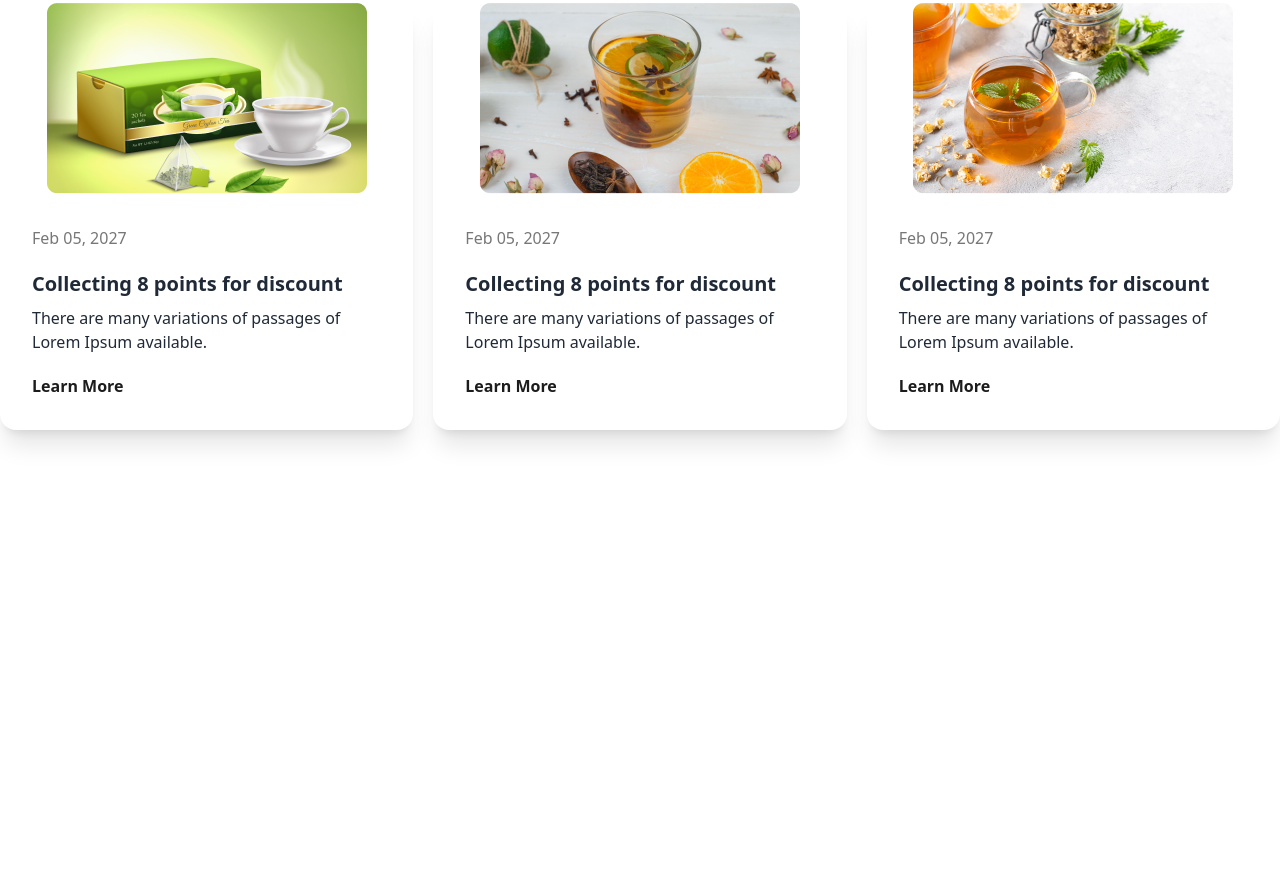
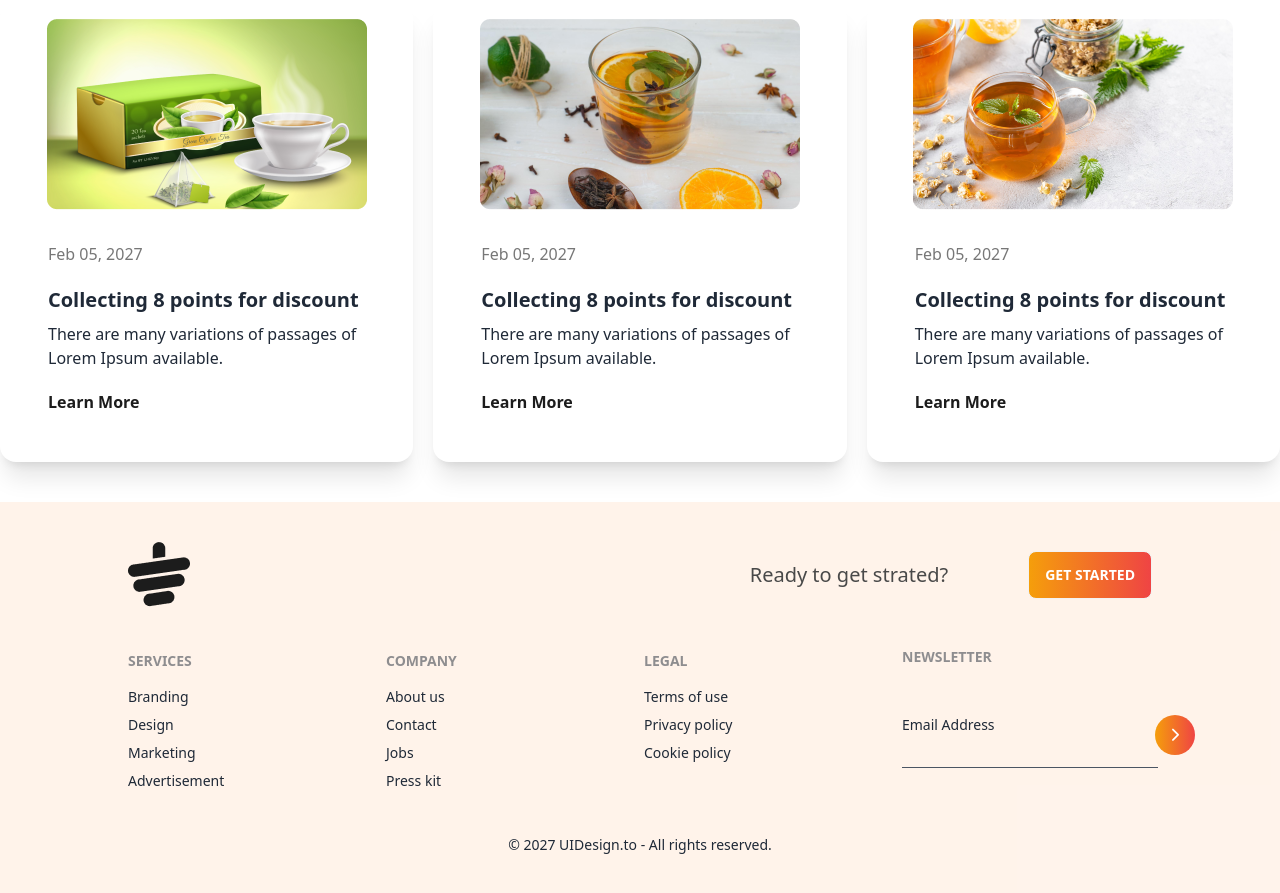
Before and after one commit to Sayedul3731/tea-house-site-with-daisyui, a plain HTML site: page index.html in a window 1280 px wide. Shown: the part 2518-3411 px from the top of the page. Before the commit the page ends 2988 px from the top, so only its background shows below. Drawn offline with nearby package versions, Linux system fonts and the light colour scheme.

Commit message:
added footer section and responsive

```diff
--- a/index.html
+++ b/index.html
@@ -130,14 +130,14 @@
         </div>
     </section>
     <!-- super clients section starts here  -->
-    <section class="max-w-7xl mx-auto py-10 bg-gradient-to-r from-[#FF8938] to-[#F00] flex flex-1 p-20 gap-12 rounded-lg">
-     <div class="flex justify-center items-center pr-12">
+    <section class="max-w-7xl mx-auto py-10 bg-gradient-to-r from-[#FF8938] to-[#F00] flex flex-col lg:flex-row p-20 gap-12 rounded-lg">
+     <div class="flex justify-center items-center lg:pr-12">
         <div class="text-white">
-            <h1 class="text-5xl font-extrabold">Meet Our Super
+            <h1 class="text-3xl lg:text-5xl font-extrabold">Meet Our Super
                 <br> Clients</h1>
             <p class="font-medium leading-7 my-10">There are many variations of passages of Lorem Ipsum available, but the majority have suffered alteration in some form, by injected humour, or randomised words which don't look even slightly believable. </p>
             <button class="btn bg-white">Show All</button>
-           </div>
+        </div>
      </div>
       <div class="relative">
         <div class="relative bg-white rounded-lg p-7 opacity-50 mb-20 z-10">
@@ -171,12 +171,13 @@
     </section>
     <!-- news section starts here  -->
     <section class="max-w-7xl mx-auto py-10 mt-16">
+       <div class="grid grid-cols-1">
         <div class="text-center">
             <h1 class="text-5xl font-extrabold text-[#1c1c1c] mb-5">News & Events</h1>
             <p class="font-medium text-[#777] px-24">There are many variations of passages of Lorem Ipsum available, but the majority have suffered alteration in some form, by injected humour, or randomised words which don't look even slightly believable. </p>
         </div>
         <div class="grid grid-cols-1 lg:grid-cols-3 gap-5 mt-12">
-            <div class="card bg-base-100 shadow-xl text-left">
+            <div class="card bg-base-100 shadow-xl text-left p-4">
                 <figure><img src="./images/news-1.png" alt="Shoes" /></figure>
                 <div class="card-body">
                     <p class="font-medium text-[#777]">Feb 05, 2027</p>
@@ -187,7 +188,7 @@
                   </div>
                 </div>
               </div>
-            <div class="card bg-base-100 shadow-xl text-left">
+            <div class="card bg-base-100 shadow-xl text-left p-4">
                 <figure><img src="./images/news-2.png" alt="Shoes" /></figure>
                 <div class="card-body">
                     <p class="font-medium text-[#777]">Feb 05, 2027</p>
@@ -198,7 +199,7 @@
                   </div>
                 </div>
               </div>
-            <div class="card bg-base-100 shadow-xl text-left">
+            <div class="card bg-base-100 shadow-xl text-left p-4">
                 <figure><img src="./images/news-3.png" alt="Shoes" /></figure>
                 <div class="card-body">
                     <p class="font-medium text-[#777]">Feb 05, 2027</p>
@@ -210,11 +211,57 @@
                 </div>
               </div>
         </div>
+       </div>
     </section>
 </main>
-<footer>
-
-</footer>
+<footer class="footer p-10 bg-[#ff89381a] text-base-content flex flex-col lg:px-32">
+    <div class="flex flex-col lg:flex-row justify-between items-center w-full">
+        <div>
+            <img src="./images/cup.png" alt="">
+        </div>
+        <div class="flex items-center mt-10 lg:mt-0 gap-20">
+            <h1 class="text-xl font-medium text-[#494949]">Ready to get strated?</h1>
+            <button class="btn text-white bg-gradient-to-l from-red-500 to-amber-500">Get Started</button>
+        </div>
+    </div>
+    <div class="grid grid-cols-1 lg:grid-cols-4 pl-24 lg:pl-0">
+        <div class="grid grid-cols-1 leading-7">
+            <span class="footer-title">Services</span>
+            <a class="link link-hover">Branding</a>
+            <a class="link link-hover">Design</a>
+            <a class="link link-hover">Marketing</a>
+            <a class="link link-hover">Advertisement</a>
+          </div>
+          <div class="grid grid-cols-1 leading-7">
+            <span class="footer-title">Company</span>
+            <a class="link link-hover">About us</a>
+            <a class="link link-hover">Contact</a>
+            <a class="link link-hover">Jobs</a>
+            <a class="link link-hover">Press kit</a>
+          </div>
+          <div class="grid grid-cols-1 leading-7">
+            <span class="footer-title">Legal</span>
+            <a class="link link-hover">Terms of use</a>
+            <a class="link link-hover">Privacy policy</a>
+            <a class="link link-hover">Cookie policy</a>
+          </div>
+          <div class="grid grid-cols-1">
+            <span class="footer-title">Newsletter</span>
+            <div class="form-control w-full lg:w-80">
+              <div class="relative mt-10 w-full">
+                <div class="flex flex-row gap-10 lg:gap-40">
+                    <div><p>Email Address</p></div>
+                <div class="flex justify-center items-center text-white bg-gradient-to-l from-red-500 to-amber-500 w-10 h-10 rounded-full"><i class="fa-solid fa-chevron-right"></i></div>
+                </div>
+                <div class="w-32 lg:w-64 h-[1px] mt-3 bg-gray-600"></div>
+              </div>
+            </div>
+          </div>
+    </div>
+    <div class="flex justify-center items-center w-full">
+        <p>© 2027 UIDesign.to - All rights reserved.</p>
+    </div>
+  </footer>
 
 <body>
 
```
